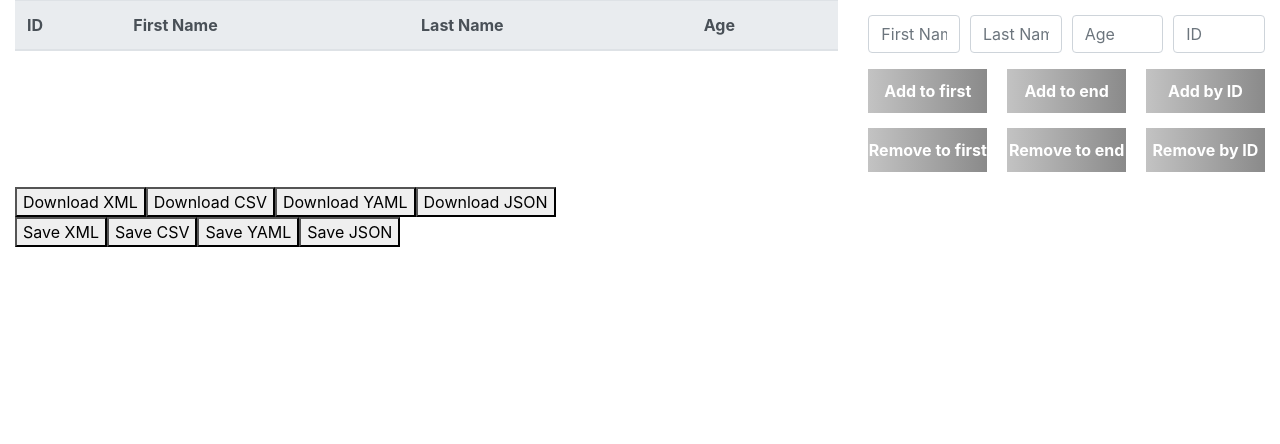
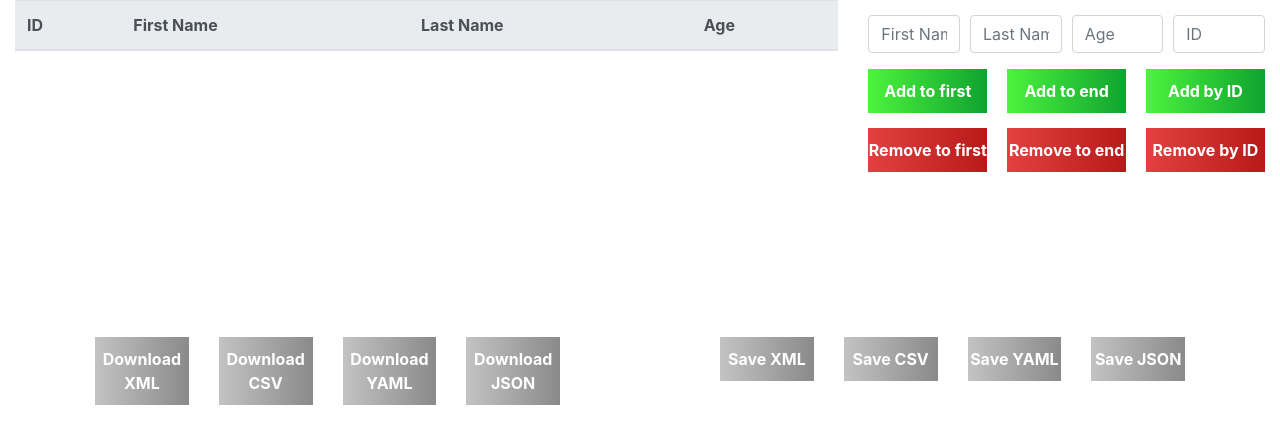
Before and after one commit to hnamazli/database-table, a website built with webpack: page src/index.html in a window 1280 px wide. Built offline with nearby package versions, Linux system fonts and the light colour scheme.

Commit message:
design complete

```diff
--- a/src/View.js
+++ b/src/View.js
@@ -21,32 +21,13 @@ class View {
         const bottomDownload = this.createDiv(['bottom__download']);
         const bottomSave = this.createDiv(['bottom__save']);
 
-        ///////////////////////////////////////////////////////////////////////////
-        const table = document.createElement('table');
-        table.classList.add('table-wrapper__table');
-        table.classList.add('table');
-
-        const tableThead = document.createElement('thead');
-        tableThead.classList.add('table-thead');
-        tableThead.classList.add('thead-light');
-
-        const theadTr = document.createElement('tr');
-
-        constants.HEADERS.forEach(element => {
-            const th = document.createElement('th');
-            th.innerText = element;
-
-            theadTr.append(th);
-        });
-
-        ///////////////////////////////////////////////////////////////////INPUTS
+        const table = this.createTable();
 
         const inputID = this.createInput('inputID', ['form-control'], 'ID', 'number');
         const inputFirstName = this.createInput('firstName', ['form-control'], 'First Name');
         const inputLastName = this.createInput('lastName', ['form-control'], 'Last Name');
         const inputAge = this.createInput('age', ['form-control'], 'Age', 'number');
 
-        ///////////////////////////////////////////////////////////////////BUTTONS
         const buttonAddFirst = this.createButton('addToFirst', 'Add to first');
         const buttonRemoveFirst = this.createButton('removeToFirst', 'Remove to first');
         const buttonAddEnd = this.createButton('addToEnd', 'Add to end');
@@ -54,63 +35,46 @@ class View {
         const buttonAddById = this.createButton('addByID', 'Add by ID');
         const buttonRemoveById = this.createButton('removeByID', 'Remove by ID');
 
-        ////////////////////////////////////////////////////////////////////////////DOWNLOAD
-
         const buttonDownloadXML = this.createButton('downXML', 'Download XML');
         const buttonDownloadCSV = this.createButton('downCSV', 'Download CSV');
         const buttonDownloadYAML = this.createButton('downYAML', 'Download YAML');
         const buttonDownloadJSON = this.createButton('downJSON', 'Download JSON');
-
-        ///////////////////////////////////////////////////////////////////////////////SAVE
 
         const buttonSaveXML = this.createButton('saveXML', 'Save XML');
         const buttonSaveCSV = this.createButton('saveCSV', 'Save CSV');
         const buttonSaveYAML = this.createButton('saveYAML', 'Save YAML');
         const buttonSaveJSON = this.createButton('saveJSON', 'Save JSON');
 
-        //////////////////////////////////////////////////////////////////////////////////////
         wrapper.append(wrapperTop);
         wrapper.append(wrapperBottom);
-
         wrapperTop.append(topTable);
         wrapperTop.append(topController);
-
-        table.append(tableThead);
         topTable.append(table);
-        tableThead.append(theadTr);
-
         topController.append(controllerInput);
         topController.append(controllerButtons);
-
         controllerInput.append(inputDiv);
         inputDiv.append(inputFirstName);
         inputDiv.append(inputLastName);
         inputDiv.append(inputAge);
         inputDiv.append(inputID);
-
         controllerButtons.append(buttonAdding);
         controllerButtons.append(buttonRemoves);
-
         buttonAdding.append(buttonAddFirst);
         buttonRemoves.append(buttonRemoveFirst);
         buttonAdding.append(buttonAddEnd);
         buttonRemoves.append(buttonRemoveEnd);
         buttonAdding.append(buttonAddById);
         buttonRemoves.append(buttonRemoveById);
-
         wrapperBottom.append(bottomDownload);
         wrapperBottom.append(bottomSave);
-
         bottomDownload.append(buttonDownloadXML);
         bottomDownload.append(buttonDownloadCSV);
         bottomDownload.append(buttonDownloadYAML);
         bottomDownload.append(buttonDownloadJSON);
-
         bottomSave.append(buttonSaveXML);
         bottomSave.append(buttonSaveCSV);
         bottomSave.append(buttonSaveYAML);
         bottomSave.append(buttonSaveJSON);
-
 
         this._root.append(wrapper);
     }
@@ -147,6 +111,28 @@ class View {
         button.textContent = name;
 
         return button;
+    }
+
+    createTable = () => {
+        const table = document.createElement('table');
+        table.classList.add('table-wrapper__table', 'table');
+
+        const tableThead = document.createElement('thead');
+        tableThead.classList.add('table-thead', 'thead-light');
+
+        const theadTr = document.createElement('tr');
+
+        constants.HEADERS.forEach(element => {
+            const th = document.createElement('th');
+            th.innerText = element;
+
+            theadTr.append(th);
+        });
+
+        tableThead.append(theadTr);
+        table.append(tableThead);
+
+        return table;
     }
 
     drawPersons = persons => {
--- a/src/style.scss
+++ b/src/style.scss
@@ -1,4 +1,8 @@
 @import "~bootstrap/scss/bootstrap";
+
+.wrapper__top {
+  margin-bottom: 150px;
+}
 
 .top__controller {
   padding: 0 15px;
@@ -26,11 +30,42 @@
       button {
         width: 30%;
         border: none;
+        background: linear-gradient(90deg, #4df33d, #0fa32f);
+        color: #fff;
+        padding: 10px 0;
+        font-weight: bold;
+      }
+    }
+
+    .buttons__removing {
+      button {
+        background: linear-gradient(90deg, #e34141, #b81919);
+      }
+    }
+  }
+}
+
+.wrapper__bottom {
+    display: flex;
+
+    .bottom__download, .bottom__save {
+      width: 100%;
+      text-align: center;
+
+      button {
+        width: 15%;
+        margin: 0 15px;
+        border: none;
         background: linear-gradient(90deg, #c3c3c3, #8a8a8a);
         color: #fff;
         padding: 10px 0;
         font-weight: bold;
       }
     }
-  }
+
+    .bottom__save {
+      button {
+        background: linear-gradient(90deg, #c3c3c3, #8a8a8a);
+      }
+    }
 }
```
